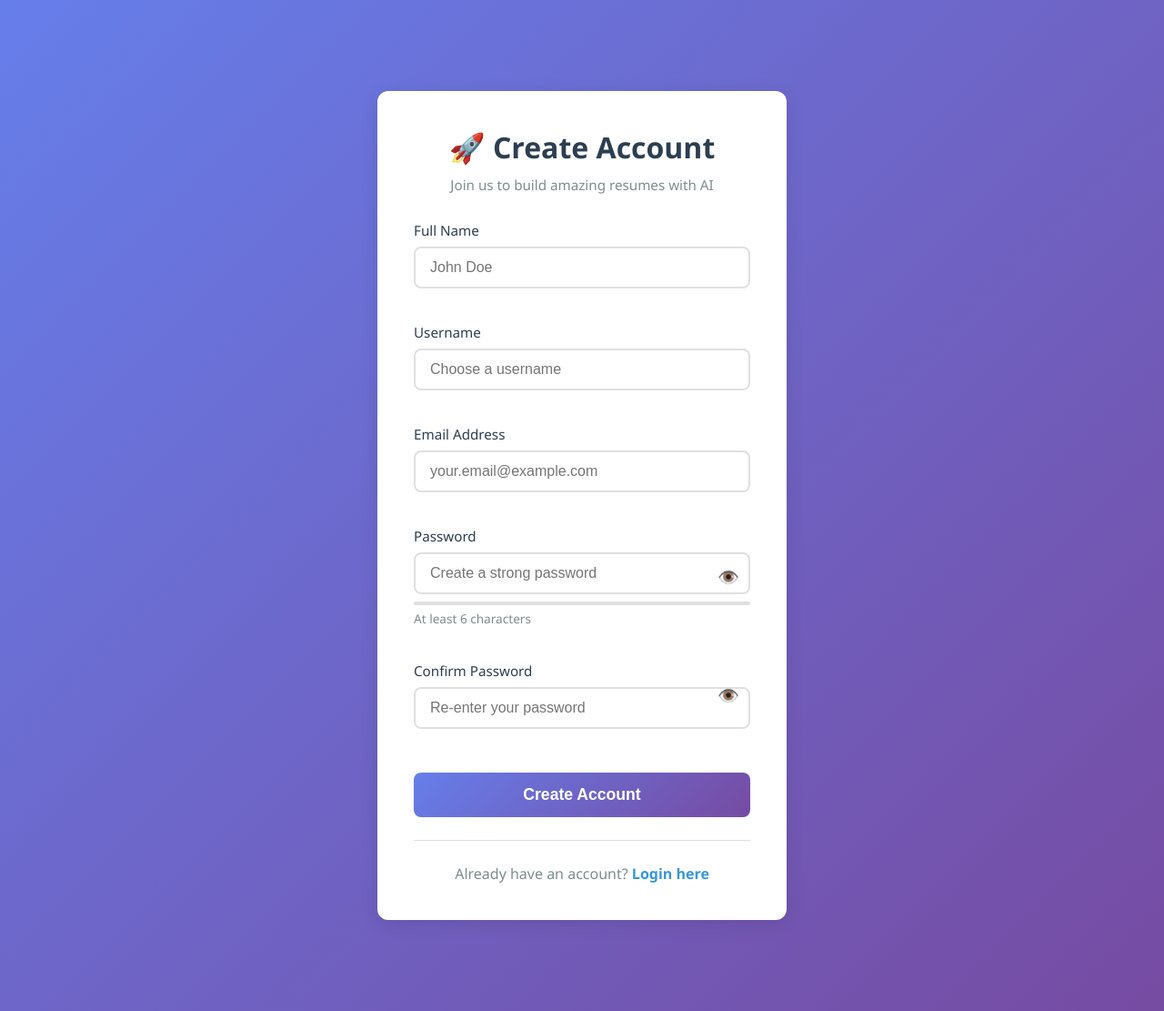
After one commit to Nikhil1081/ai-resume-builder, a Flask app: page /register in a window 1280 px wide. The commit adds this page. Shown: the whole page at 91% size. Run offline with Flask 3, Linux system fonts and the light colour scheme.

Commit message:
Add user authentication system with login and registration

```diff
--- a/app.py
+++ b/app.py
@@ -1,5 +1,6 @@
-from flask import Flask, render_template, request, jsonify, send_file
+from flask import Flask, render_template, request, jsonify, send_file, redirect, url_for, flash, session
 from flask_cors import CORS
+from flask_login import LoginManager, login_user, logout_user, login_required, current_user
 import os
 from dotenv import load_dotenv
 import requests
@@ -11,21 +12,107 @@ from reportlab.lib.units import inch
 from reportlab.platypus import SimpleDocTemplate, Paragraph, Spacer, Table, TableStyle
 from reportlab.lib import colors
 import json
+from models import db, User
 
 load_dotenv()
 
 app = Flask(__name__)
 CORS(app)
 
+# App Configuration
+app.config['SECRET_KEY'] = os.getenv('SECRET_KEY', 'your-secret-key-change-in-production')
+app.config['SQLALCHEMY_DATABASE_URI'] = 'sqlite:///users.db'
+app.config['SQLALCHEMY_TRACK_MODIFICATIONS'] = False
+
+# Initialize extensions
+db.init_app(app)
+login_manager = LoginManager()
+login_manager.init_app(app)
+login_manager.login_view = 'login'
+login_manager.login_message = 'Please log in to access this page.'
+
 # Configure Grok API (xAI)
 GROK_API_KEY = os.getenv('XAI_API_KEY', 'xai-demo-key')
 GROK_API_URL = 'https://api.x.ai/v1/chat/completions'
 
+# User loader for Flask-Login
+@login_manager.user_loader
+def load_user(user_id):
+    return User.query.get(int(user_id))
+
+# Create database tables
+with app.app_context():
+    db.create_all()
+
 @app.route('/')
+@login_required
 def index():
-    return render_template('index.html')
+    return render_template('index.html', user=current_user)
+
+@app.route('/login', methods=['GET', 'POST'])
+def login():
+    if current_user.is_authenticated:
+        return redirect(url_for('index'))
+
+    if request.method == 'POST':
+        data = request.form
+        username = data.get('username')
+        password = data.get('password')
+
+        user = User.query.filter_by(username=username).first()
+
+        if user and user.check_password(password):
+            login_user(user, remember=True)
+            flash('Login successful!', 'success')
+            next_page = request.args.get('next')
+            return redirect(next_page if next_page else url_for('index'))
+        else:
+            flash('Invalid username or password', 'error')
+
+    return render_template('login.html')
+
+@app.route('/register', methods=['GET', 'POST'])
+def register():
+    if current_user.is_authenticated:
+        return redirect(url_for('index'))
+
+    if request.method == 'POST':
+        data = request.form
+        username = data.get('username')
+        email = data.get('email')
+        password = data.get('password')
+        full_name = data.get('full_name')
+
+        # Check if user already exists
+        if User.query.filter_by(username=username).first():
+            flash('Username already exists', 'error')
+            return render_template('register.html')
+
+        if User.query.filter_by(email=email).first():
+            flash('Email already registered', 'error')
+            return render_template('register.html')
+
+        # Create new user
+        new_user = User(username=username, email=email, full_name=full_name)
+        new_user.set_password(password)
+
+        db.session.add(new_user)
+        db.session.commit()
+
+        flash('Registration successful! Please log in.', 'success')
+        return redirect(url_for('login'))
+
+    return render_template('register.html')
+
+@app.route('/logout')
+@login_required
+def logout():
+    logout_user()
+    flash('You have been logged out.', 'info')
+    return redirect(url_for('login'))
 
 @app.route('/api/generate-resume', methods=['POST'])
+@login_required
 def generate_resume():
     try:
         data = request.json
@@ -121,6 +208,7 @@ Return the resume in the following JSON format:
         return jsonify({'success': False, 'error': str(e)}), 500
 
 @app.route('/api/generate-cover-letter', methods=['POST'])
+@login_required
 def generate_cover_letter():
     try:
         data = request.json
@@ -186,6 +274,7 @@ Sincerely,
         return jsonify({'success': False, 'error': str(e)}), 500
 
 @app.route('/api/download-pdf', methods=['POST'])
+@login_required
 def download_pdf():
     try:
         data = request.json
--- a/requirements.txt
+++ b/requirements.txt
@@ -1,5 +1,7 @@
 Flask==3.0.0
 Flask-CORS==4.0.0
+Flask-SQLAlchemy==3.1.1
+Flask-Login==0.6.3
 python-dotenv==1.0.0
 requests==2.31.0
 Werkzeug==3.0.1
--- /dev/null
+++ b/templates/register.html
@@ -0,0 +1,292 @@
+<!DOCTYPE html>
+<html lang="en">
+<head>
+    <meta charset="UTF-8">
+    <meta name="viewport" content="width=device-width, initial-scale=1.0">
+    <title>Register - AI Resume Builder</title>
+    <link rel="stylesheet" href="{{ url_for('static', filename='css/style.css') }}">
+    <style>
+        .auth-container {
+            max-width: 450px;
+            margin: 80px auto;
+            padding: 40px;
+            background: white;
+            border-radius: 12px;
+            box-shadow: 0 4px 20px rgba(0,0,0,0.1);
+        }
+        .auth-header {
+            text-align: center;
+            margin-bottom: 30px;
+        }
+        .auth-header h1 {
+            color: #2c3e50;
+            margin-bottom: 10px;
+            font-size: 2rem;
+        }
+        .auth-header p {
+            color: #7f8c8d;
+            font-size: 0.95rem;
+        }
+        .auth-form {
+            display: flex;
+            flex-direction: column;
+            gap: 18px;
+        }
+        .form-group {
+            display: flex;
+            flex-direction: column;
+        }
+        .form-group label {
+            margin-bottom: 8px;
+            color: #2c3e50;
+            font-weight: 500;
+            font-size: 0.95rem;
+        }
+        .form-group input {
+            padding: 12px 16px;
+            border: 2px solid #e0e0e0;
+            border-radius: 8px;
+            font-size: 1rem;
+            transition: all 0.3s ease;
+        }
+        .form-group input:focus {
+            outline: none;
+            border-color: #3498db;
+            box-shadow: 0 0 0 3px rgba(52,152,219,0.1);
+        }
+        .btn-auth {
+            padding: 14px;
+            background: linear-gradient(135deg, #667eea 0%, #764ba2 100%);
+            color: white;
+            border: none;
+            border-radius: 8px;
+            font-size: 1.1rem;
+            font-weight: 600;
+            cursor: pointer;
+            transition: transform 0.2s ease, box-shadow 0.2s ease;
+            margin-top: 10px;
+        }
+        .btn-auth:hover {
+            transform: translateY(-2px);
+            box-shadow: 0 6px 20px rgba(102,126,234,0.4);
+        }
+        .auth-footer {
+            text-align: center;
+            margin-top: 25px;
+            padding-top: 25px;
+            border-top: 1px solid #e0e0e0;
+            color: #7f8c8d;
+        }
+        .auth-footer a {
+            color: #3498db;
+            text-decoration: none;
+            font-weight: 600;
+        }
+        .auth-footer a:hover {
+            text-decoration: underline;
+        }
+        .alert {
+            padding: 12px 16px;
+            border-radius: 8px;
+            margin-bottom: 20px;
+            font-size: 0.95rem;
+        }
+        .alert-error {
+            background-color: #fee;
+            border: 1px solid #fcc;
+            color: #c33;
+        }
+        .alert-success {
+            background-color: #efe;
+            border: 1px solid #cfc;
+            color: #3c3;
+        }
+        .password-toggle {
+            position: relative;
+        }
+        .password-toggle input {
+            padding-right: 45px;
+        }
+        .toggle-btn {
+            position: absolute;
+            right: 12px;
+            top: 50%;
+            transform: translateY(-50%);
+            background: none;
+            border: none;
+            color: #7f8c8d;
+            cursor: pointer;
+            font-size: 1.2rem;
+        }
+        .password-strength {
+            height: 4px;
+            background: #e0e0e0;
+            border-radius: 2px;
+            margin-top: 8px;
+            overflow: hidden;
+        }
+        .password-strength-bar {
+            height: 100%;
+            width: 0%;
+            transition: width 0.3s ease, background-color 0.3s ease;
+        }
+        .strength-weak { background-color: #e74c3c; width: 33%; }
+        .strength-medium { background-color: #f39c12; width: 66%; }
+        .strength-strong { background-color: #27ae60; width: 100%; }
+        .password-hint {
+            font-size: 0.85rem;
+            color: #7f8c8d;
+            margin-top: 5px;
+        }
+    </style>
+</head>
+<body>
+    <div class="auth-container">
+        <div class="auth-header">
+            <h1>🚀 Create Account</h1>
+            <p>Join us to build amazing resumes with AI</p>
+        </div>
+
+        {% with messages = get_flashed_messages(with_categories=true) %}
+            {% if messages %}
+                {% for category, message in messages %}
+                    <div class="alert alert-{{ category }}">
+                        {{ message }}
+                    </div>
+                {% endfor %}
+            {% endif %}
+        {% endwith %}
+
+        <form method="POST" class="auth-form" onsubmit="return validateForm()">
+            <div class="form-group">
+                <label for="full_name">Full Name</label>
+                <input type="text" id="full_name" name="full_name" required placeholder="John Doe">
+            </div>
+
+            <div class="form-group">
+                <label for="username">Username</label>
+                <input type="text" id="username" name="username" required placeholder="Choose a username" minlength="3">
+            </div>
+
+            <div class="form-group">
+                <label for="email">Email Address</label>
+                <input type="email" id="email" name="email" required placeholder="your.email@example.com">
+            </div>
+
+            <div class="form-group password-toggle">
+                <label for="password">Password</label>
+                <input type="password" id="password" name="password" required placeholder="Create a strong password" minlength="6" oninput="checkPasswordStrength()">
+                <button type="button" class="toggle-btn" onclick="togglePassword()">👁️</button>
+                <div class="password-strength">
+                    <div class="password-strength-bar" id="strength-bar"></div>
+                </div>
+                <span class="password-hint" id="strength-text">At least 6 characters</span>
+            </div>
+
+            <div class="form-group password-toggle">
+                <label for="confirm_password">Confirm Password</label>
+                <input type="password" id="confirm_password" name="confirm_password" required placeholder="Re-enter your password">
+                <button type="button" class="toggle-btn" onclick="toggleConfirmPassword()">👁️</button>
+            </div>
+
+            <button type="submit" class="btn-auth">Create Account</button>
+        </form>
+
+        <div class="auth-footer">
+            Already have an account? <a href="{{ url_for('login') }}">Login here</a>
+        </div>
+    </div>
+
+    <script>
+        function togglePassword() {
+            const passwordInput = document.getElementById('password');
+            const toggleBtn = document.querySelectorAll('.toggle-btn')[0];
+
+            if (passwordInput.type === 'password') {
+                passwordInput.type = 'text';
+                toggleBtn.textContent = '🙈';
+            } else {
+                passwordInput.type = 'password';
+                toggleBtn.textContent = '👁️';
+            }
+        }
+
+        function toggleConfirmPassword() {
+            const passwordInput = document.getElementById('confirm_password');
+            const toggleBtn = document.querySelectorAll('.toggle-btn')[1];
+
+            if (passwordInput.type === 'password') {
+                passwordInput.type = 'text';
+                toggleBtn.textContent = '🙈';
+            } else {
+                passwordInput.type = 'password';
+                toggleBtn.textContent = '👁️';
+            }
+        }
+
+        function checkPasswordStrength() {
+            const password = document.getElementById('password').value;
+            const strengthBar = document.getElementById('strength-bar');
+            const strengthText = document.getElementById('strength-text');
+
+            // Remove existing strength classes
+            strengthBar.className = 'password-strength-bar';
+
+            if (password.length === 0) {
+                strengthText.textContent = 'At least 6 characters';
+                return;
+            }
+
+            let strength = 0;
+
+            // Check password criteria
+            if (password.length >= 6) strength += 1;
+            if (password.length >= 10) strength += 1;
+            if (/[a-z]/.test(password) && /[A-Z]/.test(password)) strength += 1;
+            if (/\d/.test(password)) strength += 1;
+            if (/[^a-zA-Z\d]/.test(password)) strength += 1;
+
+            if (strength <= 2) {
+                strengthBar.classList.add('strength-weak');
+                strengthText.textContent = 'Weak password';
+                strengthText.style.color = '#e74c3c';
+            } else if (strength <= 3) {
+                strengthBar.classList.add('strength-medium');
+                strengthText.textContent = 'Medium strength';
+                strengthText.style.color = '#f39c12';
+            } else {
+                strengthBar.classList.add('strength-strong');
+                strengthText.textContent = 'Strong password';
+                strengthText.style.color = '#27ae60';
+            }
+        }
+
+        function validateForm() {
+            const password = document.getElementById('password').value;
+            const confirmPassword = document.getElementById('confirm_password').value;
+
+            if (password !== confirmPassword) {
+                alert('Passwords do not match!');
+                return false;
+            }
+
+            if (password.length < 6) {
+                alert('Password must be at least 6 characters long!');
+                return false;
+            }
+
+            return true;
+        }
+
+        // Auto-dismiss alerts after 5 seconds
+        setTimeout(() => {
+            const alerts = document.querySelectorAll('.alert');
+            alerts.forEach(alert => {
+                alert.style.transition = 'opacity 0.5s ease';
+                alert.style.opacity = '0';
+                setTimeout(() => alert.remove(), 500);
+            });
+        }, 5000);
+    </script>
+</body>
+</html>
```
Also changed, not shown: models.py (added, +27 -0 lines), templates/index.html (+69 -0 lines), templates/login.html (added, +189 -0 lines).
